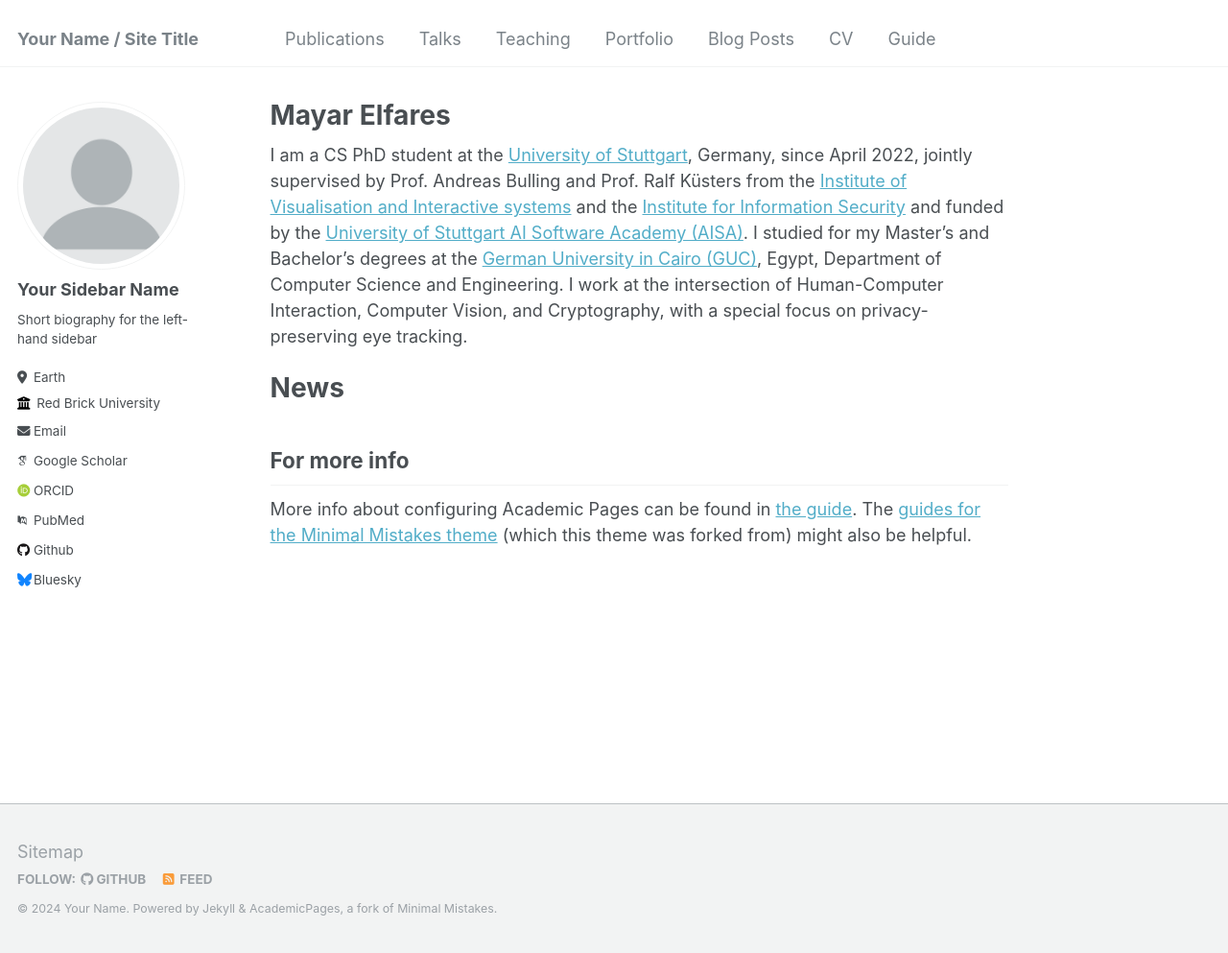
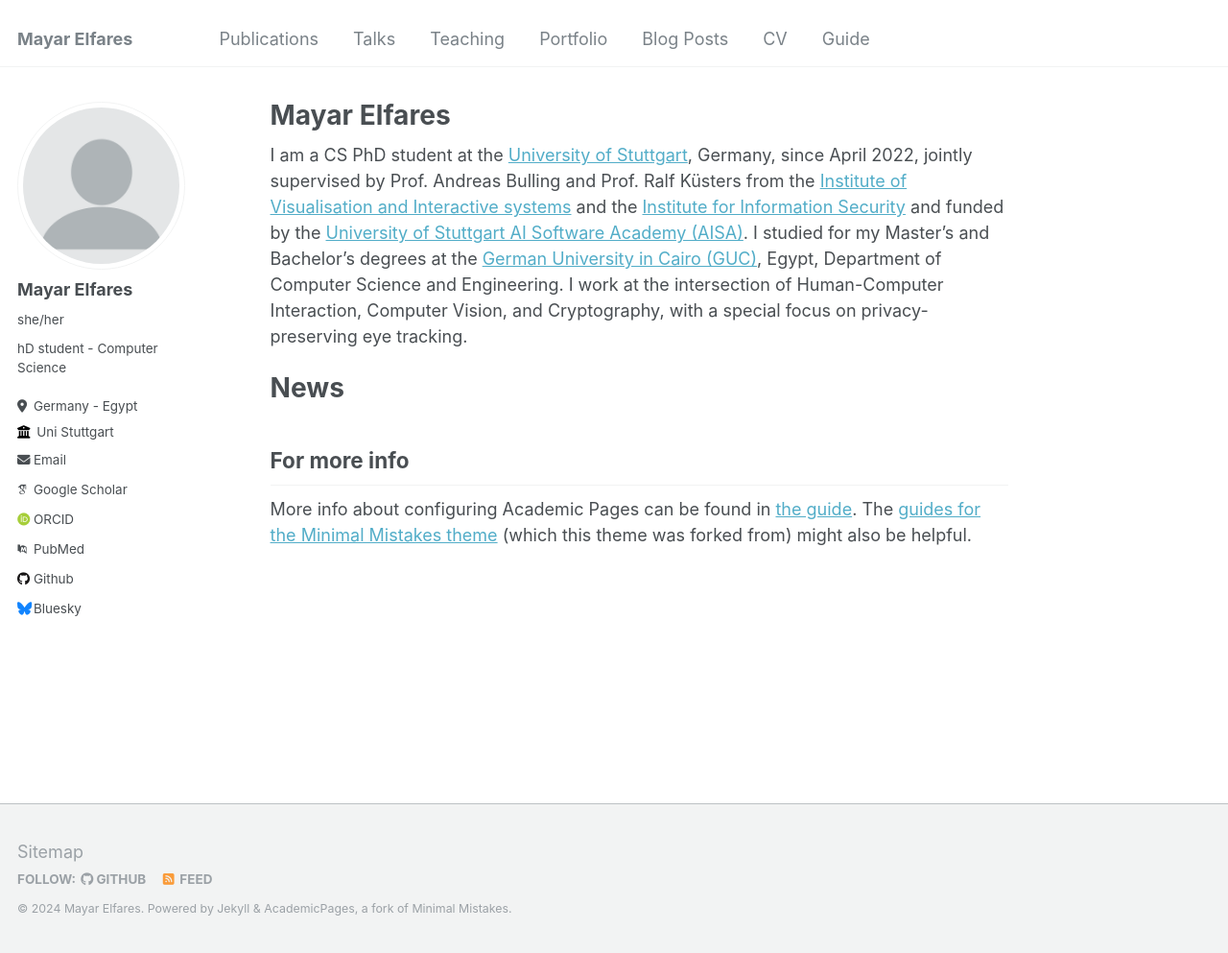
Before and after one commit to MayarAlfares/MayarAlfares.github.io, a Jekyll site: the page built from _pages/about.md, in a window 1280 px wide and 993 px high. Shown: the whole window at 96% size. Built offline with Jekyll 4.4.1, drawn with Linux system fonts in a browser that asks for light colours; some web fonts are replaced.

Commit message:
Update _config.yml

```diff
--- a/_config.yml
+++ b/_config.yml
@@ -8,13 +8,13 @@
 
 # Basic Site Settings
 locale                   : "en-US"
-title                    : "Your Name / Site Title"
+title                    : "Mayar Elfares"
 title_separator          : "-"
-name                     : &name "Your Name"
-description              : &description "personal description"
-url                      : https://academicpages.github.io # the base hostname & protocol for your site e.g. "https://mmistakes.github.io"
+name                     : &name "Mayar Elfares"
+description              : &description "PhD student - Computer Science"
+url                      : https://mayaralfares.github.io # the base hostname & protocol for your site e.g. "https://mmistakes.github.io"
 baseurl                  : "" # the subpath of your site, e.g. "/blog"
-repository               : "academicpages/academicpages.github.io"
+repository               : "MayarAlfares/MayarAlfares.github.io"
 
 # Site Author - The following control what appear as part of the author content on the side bar.
 #               If a field is blank the icon and link will not appear, otherwise it will be shown.
@@ -22,13 +22,13 @@ repository               : "academicpages/academicpages.github.io"
 author:
   # Biographic information
   avatar           : "profile.png"
-  name             : "Your Sidebar Name"
-  pronouns         : # example: "she/her"
-  bio              : "Short biography for the left-hand sidebar"
-  location         : "Earth"
-  employer         : "Red Brick University"
-  uri              : # URL
-  email            : "none@example.org"
+  name             : "Mayar Elfares"
+  pronouns         : "she/her"
+  bio              : "hD student - Computer Science"
+  location         : "Germany - Egypt"
+  employer         : "Uni Stuttgart"
+  URI              : "https://perceptualui.org/people/elfares/"
+  email            : "mayaralfraes@gmail.com"
 
   # Academic websites
   arxiv            : # URL - Update with the correct link to your profile
```
